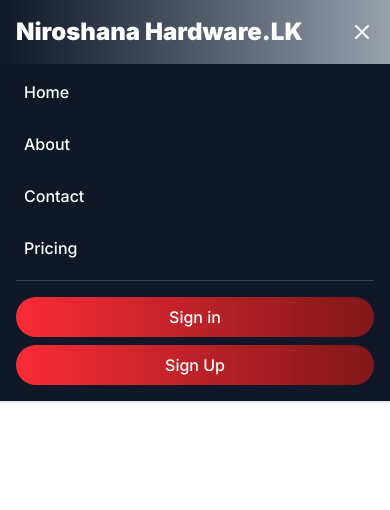
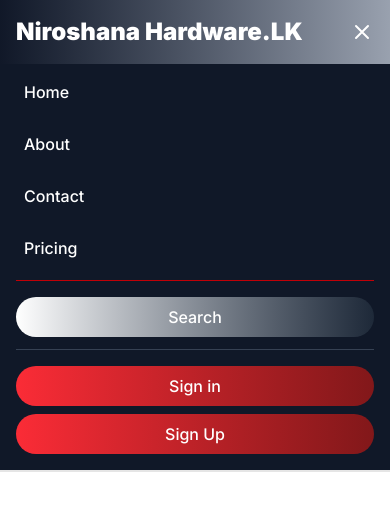
Before and after one commit to Lil-ice-Cloud/Niroshana-Hardware-Digital-Commerce-Platform, a Next.js app: page / in a window 390 px wide. Both pictures are taken after a click on the button 362 px from the left and 32 px from the top of the page. Shown: the top 510 px of the page. Built offline with nearby package versions, Linux system fonts and the light colour scheme.

Commit message:
Navbar fixing

```diff
--- a/components/ui/Header/Navbar/Navbar.tsx
+++ b/components/ui/Header/Navbar/Navbar.tsx
@@ -184,6 +184,28 @@ export default function Navbar () {
                     <div className="
                     pt-4
                     border-t
+                    border-red-700
+                    flex
+                    flex-col
+                    space-y-2
+                    ">
+                        <button className="
+                            w-full
+                            bg-linear-to-r
+                            from-white
+                            to-gray-800
+                            text-white
+                            font-medium
+                            rounded-full
+                            py-2
+                            cursor-pointer
+                            ">
+                            Search
+                        </button>
+                    </div>
+                    <div className="
+                    pt-4
+                    border-t
                     border-gray-700
                     flex
                     flex-col
```
